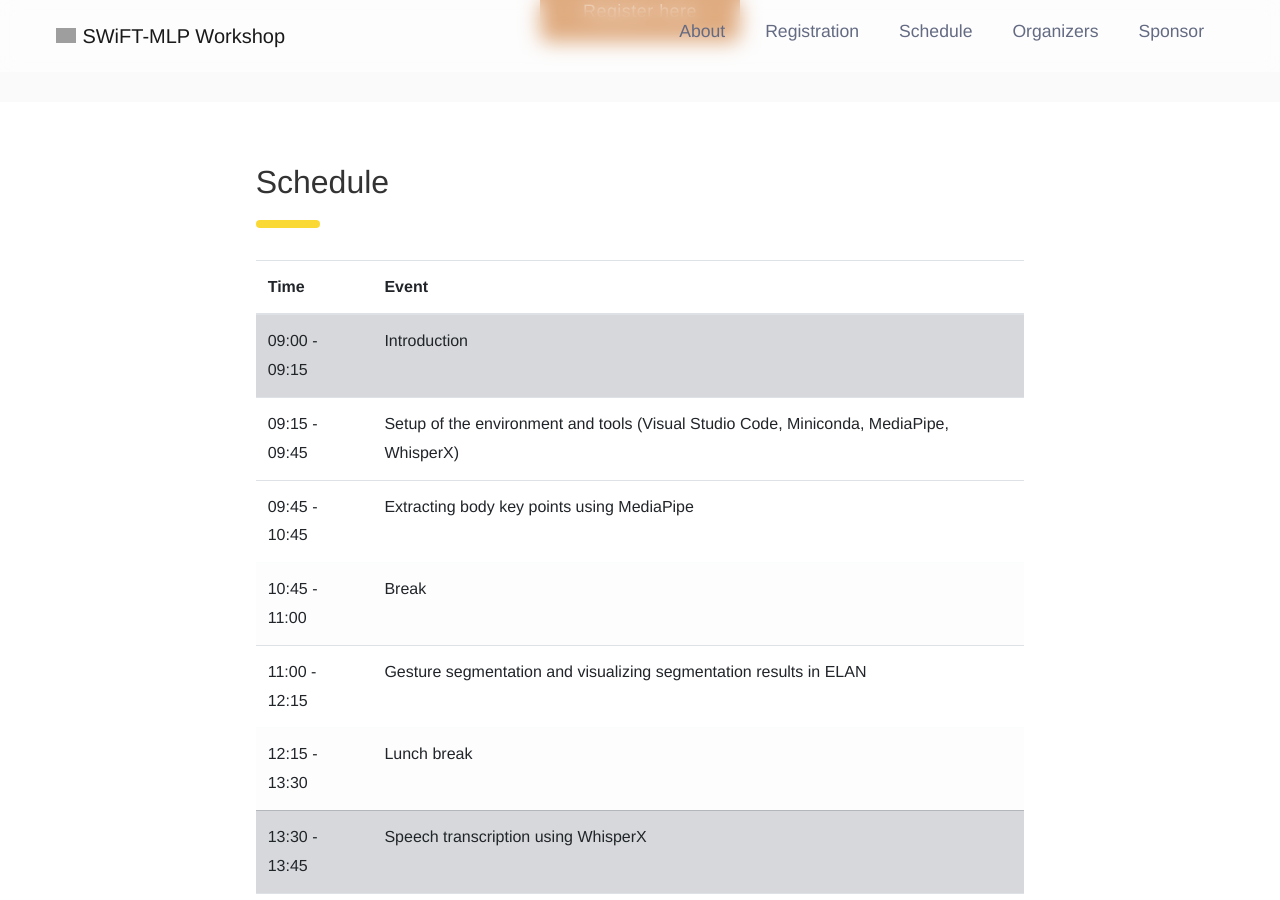
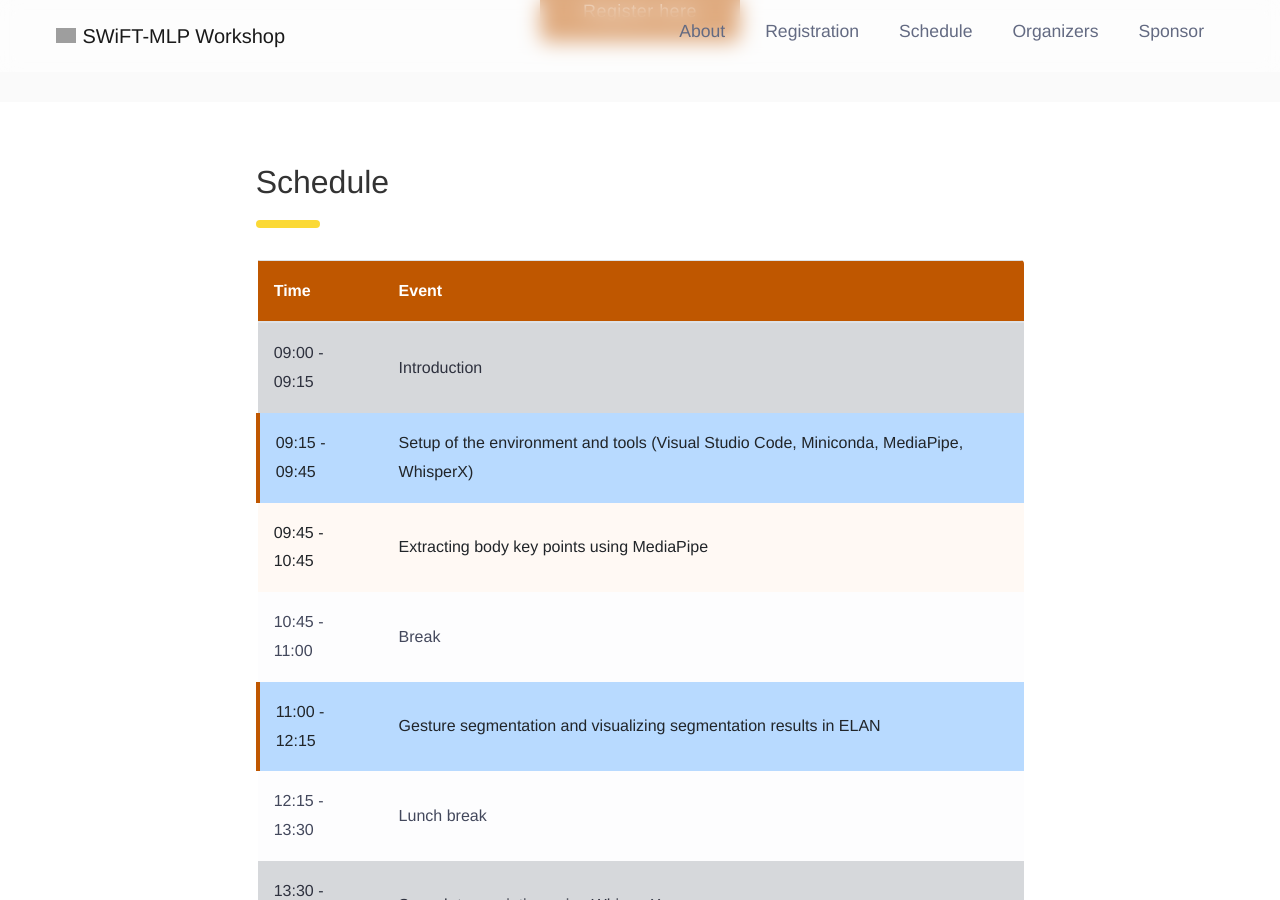
Before and after one commit to SWiFT-MLP/SWiFT-MLP.github.io, a Jekyll site: the page built from 2026/index.md, in a window 1280 px wide and 900 px high, scrolled down 2170 px. Built offline with Jekyll 4.4.1, drawn with Linux system fonts in a browser that asks for light colours; grey boxes are pictures that could not be loaded.

Commit message:
fix the name and schedule

```diff
--- a/_sass/_sections.scss
+++ b/_sass/_sections.scss
@@ -50,6 +50,69 @@ section {
   }
 }
 
+// Schedule table with colorful alternating rows
+#schedule {
+  .table {
+    width: 100%;
+    background-color: #fff;
+    border-radius: 4px;
+    border-collapse: collapse;
+    overflow: hidden;
+
+    th {
+      background-color: $primary-color;
+      color: white;
+      padding: 16px;
+      font-weight: 600;
+      text-align: left;
+    }
+
+    td {
+      padding: 16px;
+      text-align: left;
+      vertical-align: middle;
+      border: none;
+    }
+
+    tbody tr {
+      transition: all 0.2s ease;
+
+      &:hover {
+        box-shadow: inset 0 0 0 2px rgba($primary-color, 0.1);
+      }
+    }
+
+    // Alternating row colors for regular content
+    tbody tr:nth-of-type(2n+1) {
+      background-color: #fff9f4;
+    }
+
+    tbody tr:nth-of-type(2n) {
+      background-color: #fffaf5;
+    }
+
+    // Break and light-colored rows (Breaks, Lunch)
+    tbody tr.table-light {
+      background-color: #e8e8e8;
+      font-weight: 500;
+      color: $text-color;
+    }
+
+    // Secondary color (Introduction, special sessions)
+    tbody tr.table-secondary {
+      background-color: $secondary-color;
+      color: darken($text-color, 10%);
+      font-weight: 500;
+    }
+
+    // Primary color accent for certain items
+    tbody tr.table-primary {
+      background-color: rgba($primary-color, 0.08);
+      border-left: 4px solid $primary-color;
+    }
+  }
+}
+
 .reviewer-list {
   margin: 0;
   padding: 0;
```
Also changed, not shown: 2026/index.md (+6 -2 lines).
